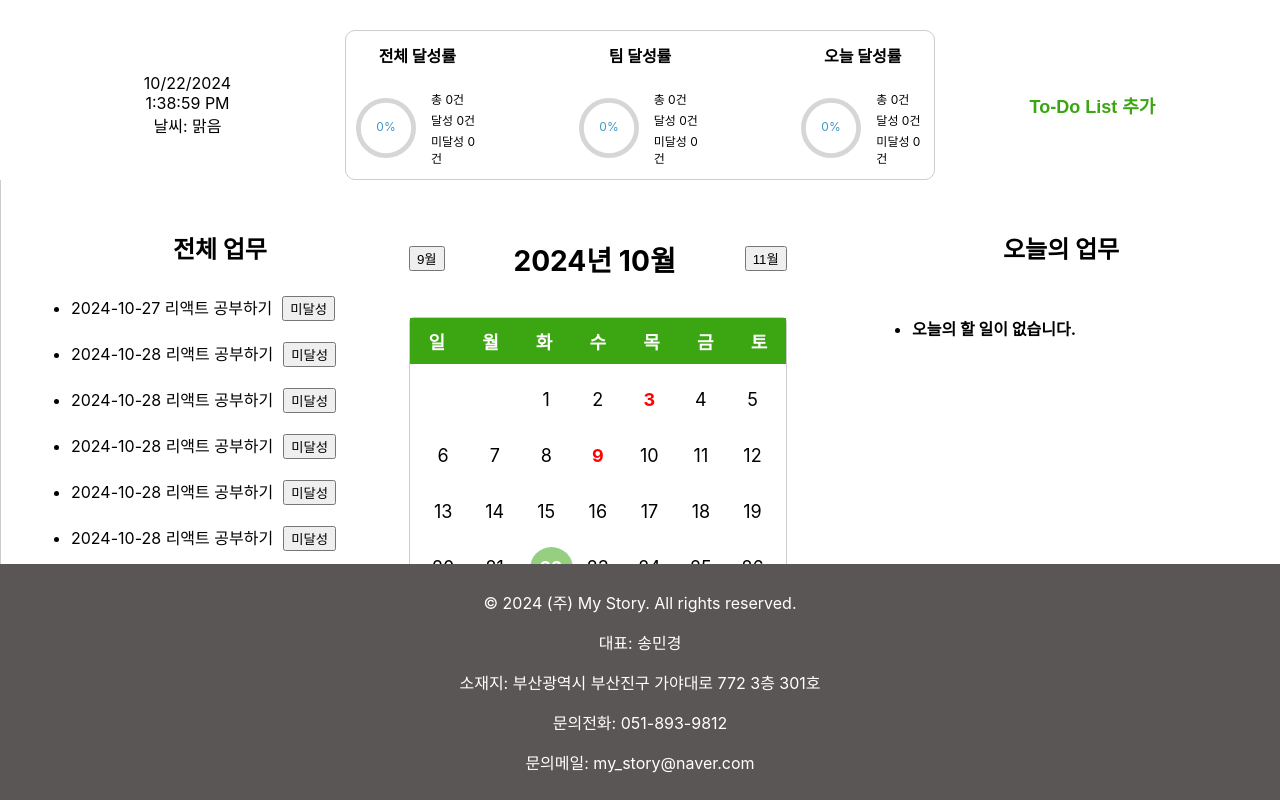
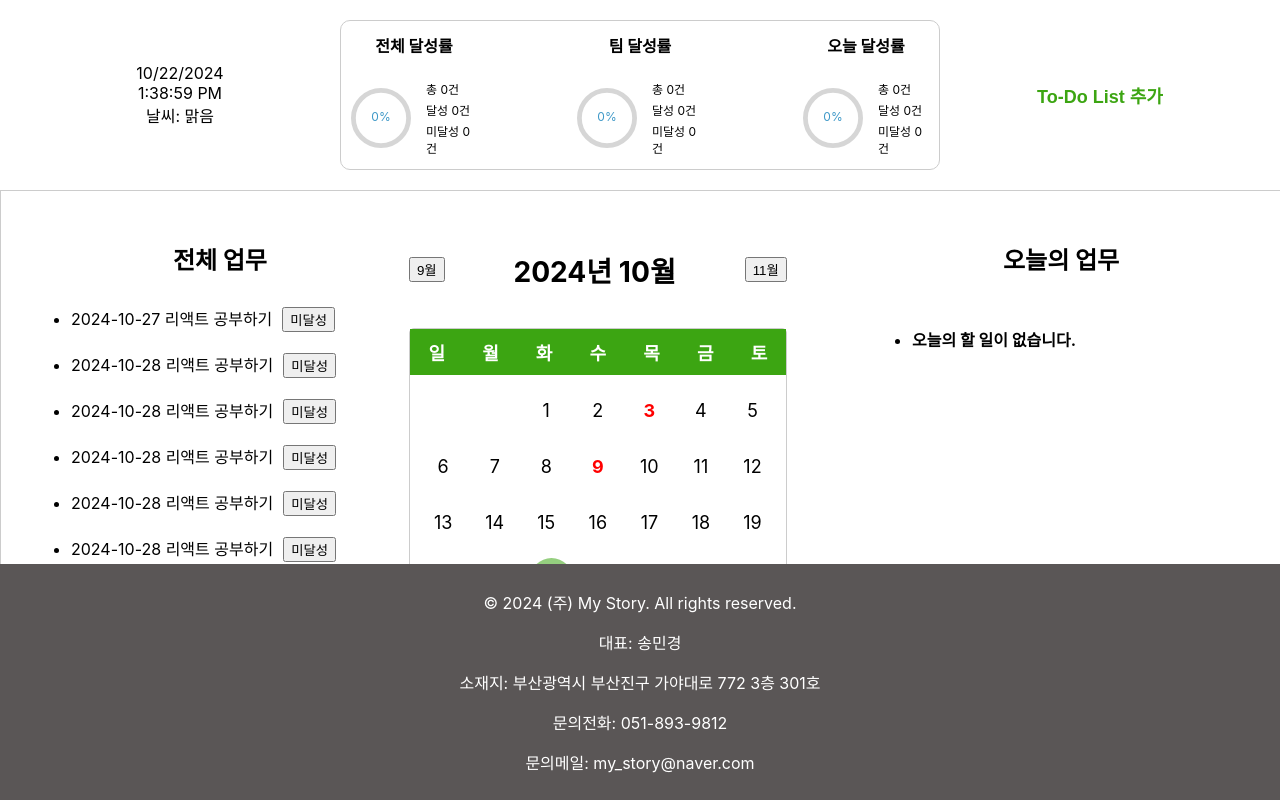
Before and after one commit to vosw1/my-app, a React (Create React App) app: page /home in a window 1280 px wide. Built offline with nearby package versions, Linux system fonts and the light colour scheme.

Commit message:
header 밑에 구분선 추가

```diff
--- a/src/home/Home.js
+++ b/src/home/Home.js
@@ -11,7 +11,7 @@ const Home = () => {
     const [currentPageTotal, setCurrentPageTotal] = useState(1); // 전체 투두 페이지 상태
     const [currentPageToday, setCurrentPageToday] = useState(1); // 오늘 투두 페이지 상태
     const [date, setDate] = useState(new Date()); // 선택한 날짜
-    const tasksPerPage = 10; // 한 페이지당 할 일 수
+    const tasksPerPage = 9; // 한 페이지당 할 일 수
     const [selectedDate, setSelectedDate] = useState(new Date()); // 선택된 날짜 상태
 
     // 모달 상태 추가
--- a/src/styles/Header.module.css
+++ b/src/styles/Header.module.css
@@ -2,9 +2,8 @@
     display: flex;
     justify-content: space-between;
     align-items: center;
-    padding-top : 30px;
-    padding-right : 30px;
-    padding-left : 30px;
+    padding : 20px;
+    border-bottom: 1px solid #ccc;
 }
 
 .header-left, .progress-wrapper, .header-right {
--- a/src/styles/Home.module.css
+++ b/src/styles/Home.module.css
@@ -3,7 +3,7 @@
     padding: 30px;
     border-left: 1px solid #ccc;
     position: relative;
-    height: 70vh;
+    height: 64vh;
 }
 
 .body-center {
```
